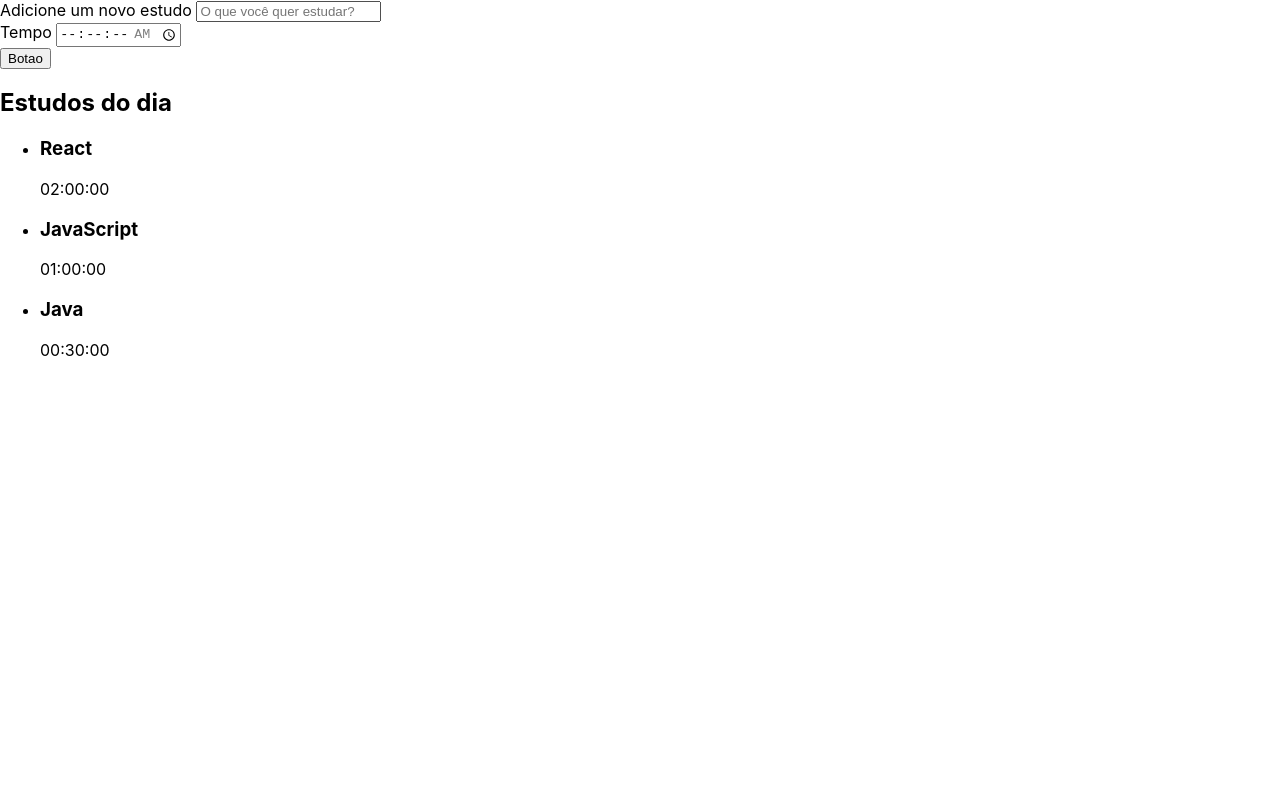
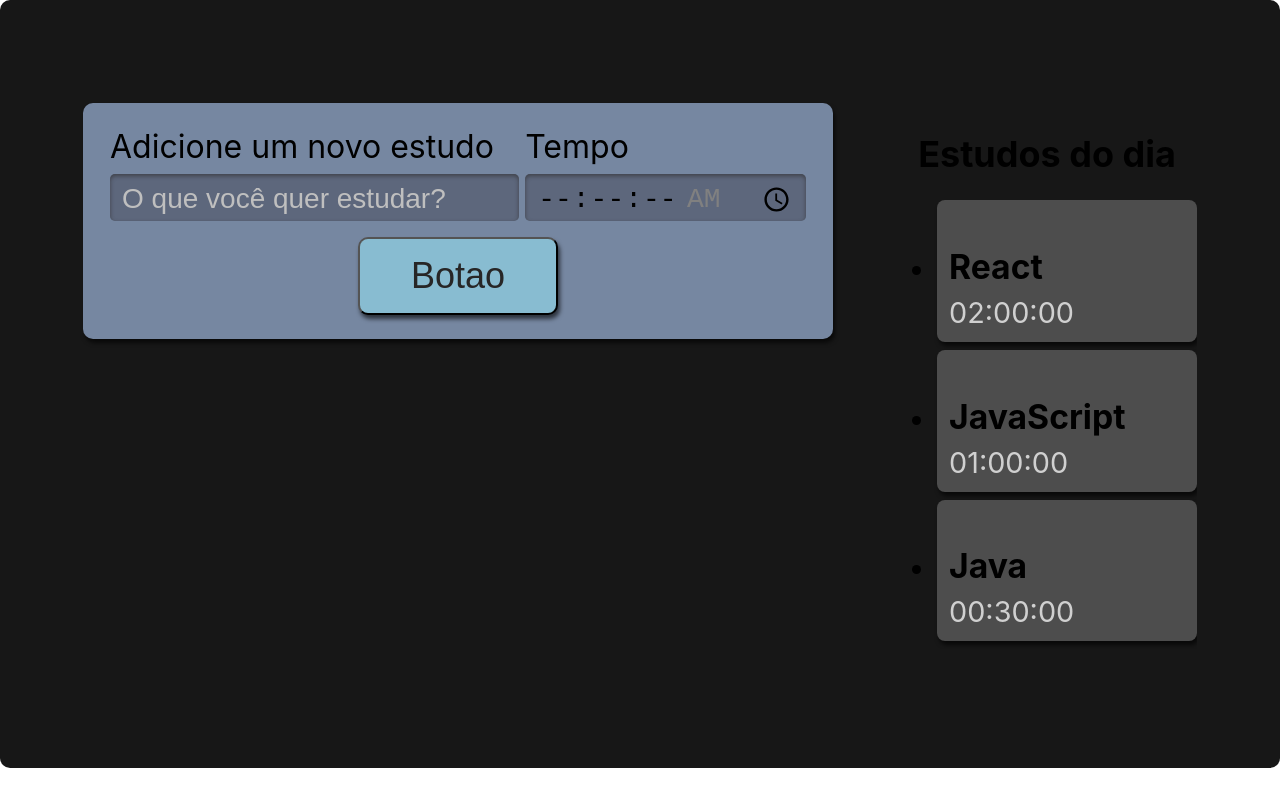
Before and after one commit to camilavitoriacosta/digixStudies, a React (Create React App) app: page / in a window 1280 px wide. Built offline with nearby package versions, Linux system fonts and the light colour scheme.

Commit message:
Estilizando componentes

```diff
--- a/package.json
+++ b/package.json
@@ -39,5 +39,8 @@
       "last 1 firefox version",
       "last 1 safari version"
     ]
+  },
+  "devDependencies": {
+    "sass": "^1.52.0"
   }
 }
--- a/src/App.tsx
+++ /dev/null
@@ -1,13 +0,0 @@
-import Formulario from "./components/Formulario";
-import Lista from "./components/Lista";
-
-function App() {
-  return (
-    <div>
-      <Formulario />
-      <Lista/>
-    </div>
-  );
-}
-
-export default App;
--- a/src/components/Botao/index.tsx
+++ b/src/components/Botao/index.tsx
@@ -1,8 +1,10 @@
 import React from "react";
-class Botao extends React.Component{
-    render(){
-        return(
-            <button> Botao </button>
+import "./style.scss";
+
+class Botao extends React.Component {
+    render() {
+        return (
+            <button className="botao"> Botao </button>
         );
     }
 }
--- /dev/null
+++ b/src/components/Botao/style.scss
@@ -0,0 +1,25 @@
+.botao {
+  align-self: center;
+  background-color: #88bcd1;
+  border-radius: 10px;
+  box-shadow: 2px 4px 4px #0000009F;
+  color: #272626;
+  cursor: pointer;
+  font-size: 1.25rem;
+  padding: 16px;
+  width: 150px;
+
+  &:active {
+    background-color: #7CA6B7;
+    box-shadow: 2px 2px 4px #0000009F inset;
+  }
+}
+
+@media screen and (min-width: 1280px) {
+  .botao {
+    grid-column-start: span 2;
+    justify-self: center;
+    width: 200px;
+    font-size: 2.25rem;
+  }
+}
--- a/src/components/Formulario/index.tsx
+++ b/src/components/Formulario/index.tsx
@@ -1,20 +1,21 @@
 import React from "react";
 import Botao from "../Botao";
+import "./style.scss";
 
-class Formulario extends React.Component{
-    render(){
-        return(
-           <form>
-                <div>
+class Formulario extends React.Component {
+    render() {
+        return (
+            <form className="novaTarefa">
+                <div className="inputContainer">
                     <label htmlFor="tarefa"> Adicione um novo estudo </label>
-                    <input type="text" placeholder="O que você quer estudar?" name="tarefa" id="tarefa" required/>
+                    <input type="text" placeholder="O que você quer estudar?" name="tarefa" id="tarefa" required />
                 </div>
-                <div>
+                <div className="inputContainer">
                     <label htmlFor="tempo"> Tempo </label>
-                    <input type="time" step="1" name="tempo" id="tempo" min="00:00:00" max="01:30:00" required/>
+                    <input type="time" step="1" name="tempo" id="tempo" min="00:00:00" max="01:30:00" required />
                 </div>
                 <Botao />
-           </form>
+            </form>
         );
     }
 }
--- /dev/null
+++ b/src/components/Formulario/style.scss
@@ -0,0 +1,61 @@
+.novaTarefa {
+  display:flex;
+  flex-direction: column;
+  grid-area: nova-tarefa;
+  background-color: #7687A1;
+  border-radius: 10px;
+  box-shadow: 2px 4px 4px #0000009F;
+  padding: 12px;
+
+  .inputContainer {
+    display: flex;
+    flex-direction: column;
+    width: 100%;
+    margin-bottom: 16px;
+
+    label {
+      margin-bottom: 8px;
+      font-size: 1.25rem;
+    }
+
+    input {
+      width: 100%;
+      padding: 8px 12px 4px;
+      box-sizing: border-box;
+      border: unset;
+      border-radius: 5px;
+      background-color: #5D677C;
+      box-shadow: 0px 2px 4px #2D2B2B9F inset;
+
+      &::placeholder {
+        color: #BFBFBF;
+      }
+    }
+  }
+
+  @media screen and (min-width: 1280px) {
+    flex-direction: row;
+    flex-wrap: wrap;
+    justify-content: space-around;
+    font-size: 2.25rem;
+    padding: 24px;
+    box-sizing: border-box;
+
+    .inputContainer {
+      width: calc(60% - 12px);
+
+      &:last-of-type {
+        width: 40%;
+      }
+
+      label {
+        font-size: 2rem;
+      }
+
+      input {
+        height: 100%;
+        font-size: 1.75rem;
+      }
+    }
+  }
+}
--- a/src/components/Lista/index.tsx
+++ b/src/components/Lista/index.tsx
@@ -1,16 +1,18 @@
-function Lista(){
+import "./style.scss";
+
+function Lista() {
     const tarefas = [
-        {tarefa: "React", tempo: "02:00:00"},
-        {tarefa: "JavaScript", tempo: "01:00:00"},
-        {tarefa: "Java", tempo: "00:30:00"}
-     ];
+        { tarefa: "React", tempo: "02:00:00" },
+        { tarefa: "JavaScript", tempo: "01:00:00" },
+        { tarefa: "Java", tempo: "00:30:00" }
+    ];
 
-    return(
-        <aside>
+    return (
+        <aside className="listaTarefas">
             <h2>Estudos do dia</h2>
             <ul>
                 {tarefas.map((item, index) => (
-                    <li key={index}>
+                    <li key={index} className="item">
                         <h3>{item.tarefa}</h3>
                         <span>{item.tempo}</span>
                     </li>
--- /dev/null
+++ b/src/components/Lista/style.scss
@@ -0,0 +1,75 @@
+.listaTarefas {
+  grid-area: tarefas;
+  height: 100%;
+
+  h2 {
+    font-size: 1.25rem;
+    margin-bottom: 12px;
+  }
+
+  ul {
+    max-height: 350px;
+    overflow-y: scroll;
+  	scrollbar-width: thin;
+  }
+
+  @media screen and (min-width:1280px) {
+
+    h2{
+      text-align: center;
+      font-size: 2.25rem;
+      margin-bottom: 24px;
+    }
+
+    ul {
+      overflow: auto;
+      max-height: 500px;
+    }
+  }
+}
+
+.item {
+  background-color: #4D4D4D;
+  border-radius: 8px;
+  box-shadow: 2px 4px 4px #0000009F;
+  padding: 12px;
+  margin-bottom: 8px;
+  position: relative;
+  cursor: pointer;
+
+  h3 {
+    margin-bottom: 8px;
+    word-break: break-all;
+  }
+
+  span {
+    color: #D0D0D0;
+  }
+
+  @media screen and (min-width:1280px) {
+    font-size: 1.8rem;
+  }
+}
+
+.itemSelecionado {
+  background-color: #292929;
+  box-shadow: 2px 4px 4px #0000009F inset;
+}
+
+.itemCompletado {
+  background-color: #566F42;
+  cursor: auto;
+
+  .concluido {
+    display: block;
+    background-image: url('../../assets/img/check-mark.svg');
+    background-repeat: no-repeat;
+    background-size: 38px 38px;
+    position: absolute;
+    top: 50%;
+    right: 12px;
+    transform: translateY(-50%);
+    width: 42px;
+    height: 43px;
+  }
+}
--- a/src/index.tsx
+++ b/src/index.tsx
@@ -1,7 +1,7 @@
 import React from 'react';
 import ReactDOM from 'react-dom/client';
 import './index.css';
-import App from './App';
+import App from './pages/App';
 
 const root = ReactDOM.createRoot(
   document.getElementById('root') as HTMLElement
--- /dev/null
+++ b/src/pages/App.tsx
@@ -0,0 +1,14 @@
+import Formulario from "../components/Formulario";
+import Lista from "../components/Lista";
+import "./style.scss";
+
+function App() {
+  return (
+    <div className="AppStyle">
+      <Formulario />
+      <Lista/>
+    </div>
+  );
+}
+
+export default App;
--- /dev/null
+++ b/src/pages/style.scss
@@ -0,0 +1,30 @@
+.AppStyle {
+    display: grid;
+    grid-template-rows: min-content min-content auto;
+    grid-template-areas:
+        "nova-tarefa"
+        "cronometro"
+        "tarefas"
+    ;
+    row-gap: 24px;
+    min-width: 320px;
+    min-height: calc(100vh - 32px);
+    width: 100%;
+    padding: 32px;
+    box-sizing: border-box;
+    border-radius: 10px;
+    background-color: #171717;
+
+    @media screen and (min-width:1280px) {
+        grid-template-areas:
+            "nova-tarefa tarefas"
+            "cronometro tarefas"
+        ;
+        column-gap: 64px;
+        grid-template-rows: min-content min-content;
+        grid-template-columns: 750px 300px;
+        justify-content: center;
+        align-content: center;
+        padding: 64px;
+    }
+}
```
Also changed, not shown: src/assets/img/check-mark.svg (added), 1 other file (tests, documents, lock files or other folders).
